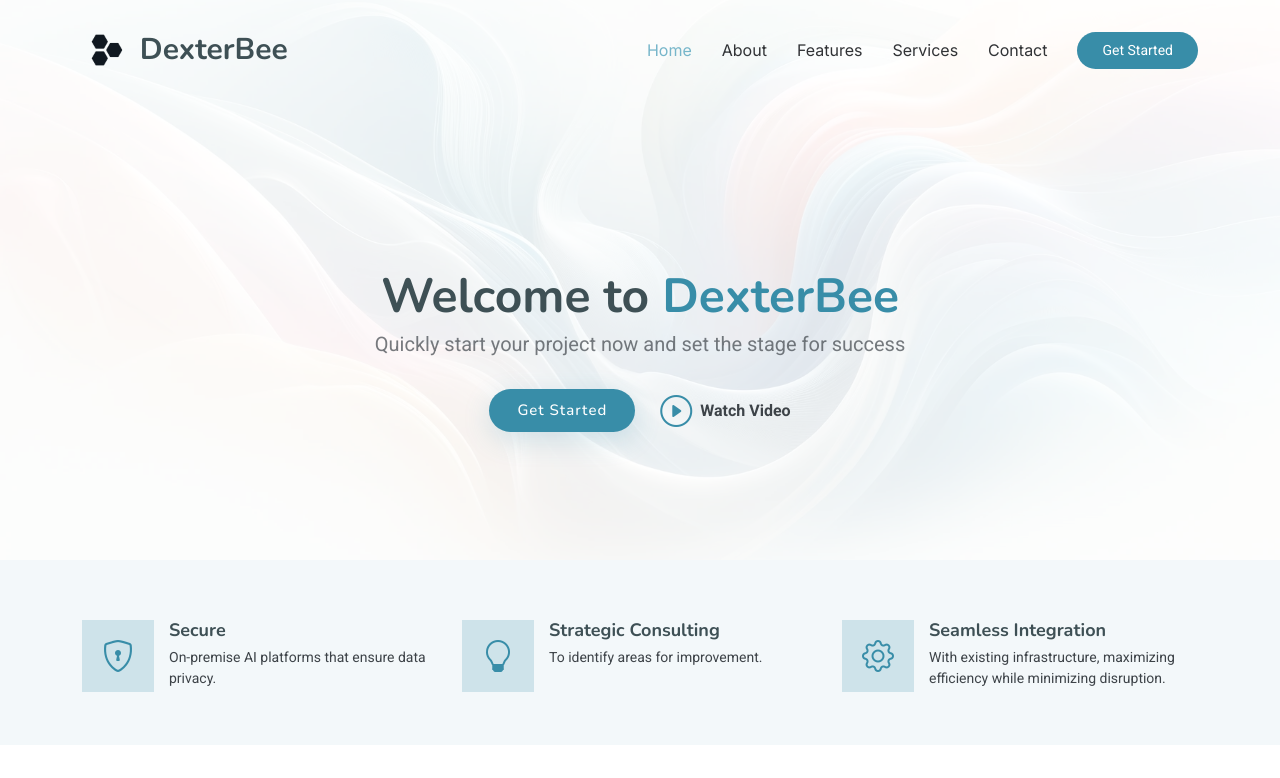
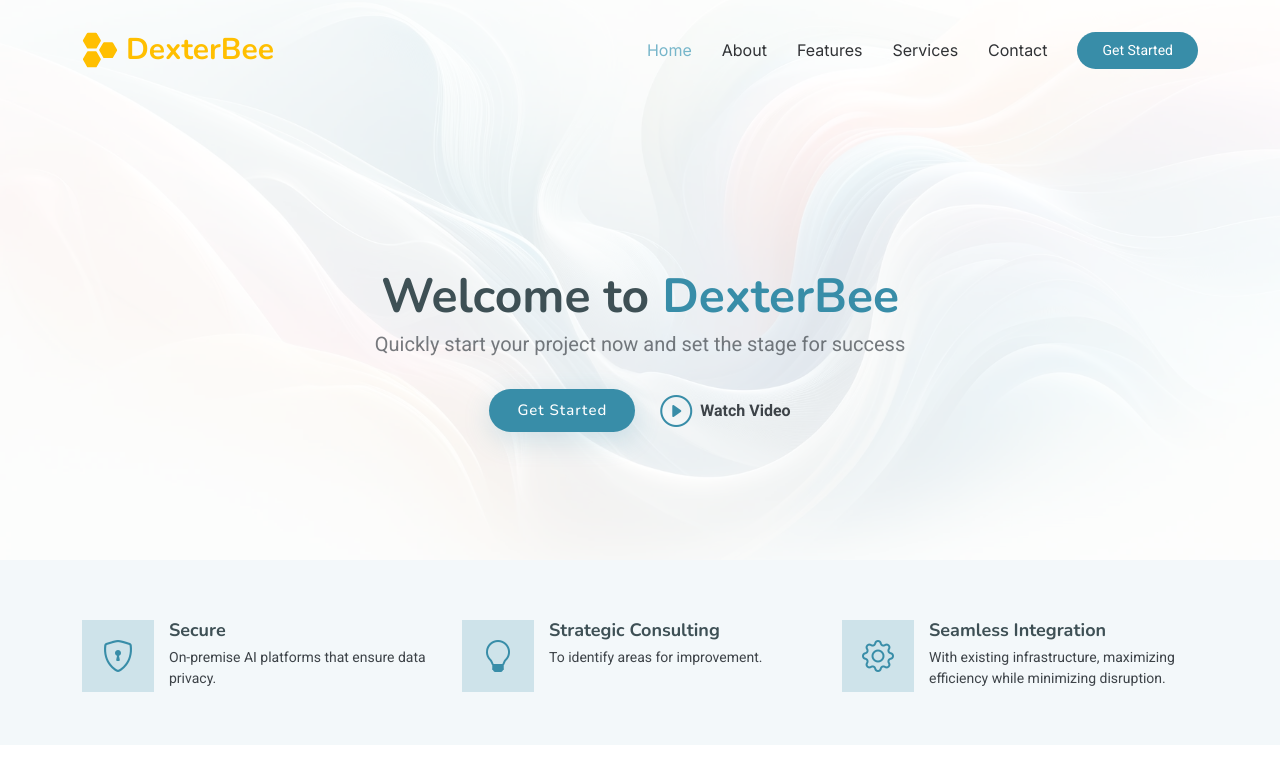
Before and after one commit to DexterBee/DexterBee.github.io, a plain HTML site: page index.html in a window 1280 px wide. Shown: the top 778 px of the page. Drawn offline with nearby package versions, Linux system fonts and the light colour scheme; a script that the page names is missing.

Commit message:
Change: Logo, favicon, color

```diff
--- a/index.html
+++ b/index.html
@@ -9,7 +9,7 @@
   <meta content="" name="keywords">
 
   <!-- Favicons -->
-  <link href="assets/img/dexterbee_favicon.ico" rel="icon">
+  <link href="assets/img/dexterbee_favicon.svg" rel="icon">
 
   <!-- Fonts -->
   <link href="https://fonts.googleapis.com" rel="preconnect">
@@ -33,8 +33,9 @@
   <header id="header" class="header d-flex align-items-center fixed-top">
     <div class="container-fluid container-xl position-relative d-flex align-items-center">
       <a href="index.html" class="logo d-flex align-items-center me-auto">
-        <img src="assets/img/dexterbee_logo.png" alt="DexterBee Logo">
-        <h1 class="sitename">DexterBee</h1>
+        <!-- <img src="assets/img/dexterbee_logo.svg" alt="DexterBee Logo"> -->
+        <img src="assets/img/dexterbee_favicon.svg" alt="DexterBee Logo">
+        <h1 class="sitename" style="color: rgb(255, 191, 0);">DexterBee</h1>
       </a>
 
       <nav id="navmenu" class="navmenu">
```
Also changed, not shown: assets/img/dexterbee_favicon.ico (deleted), assets/img/dexterbee_favicon.svg (added), assets/img/dexterbee_logo.png (deleted), assets/img/dexterbee_logo.svg (added).
